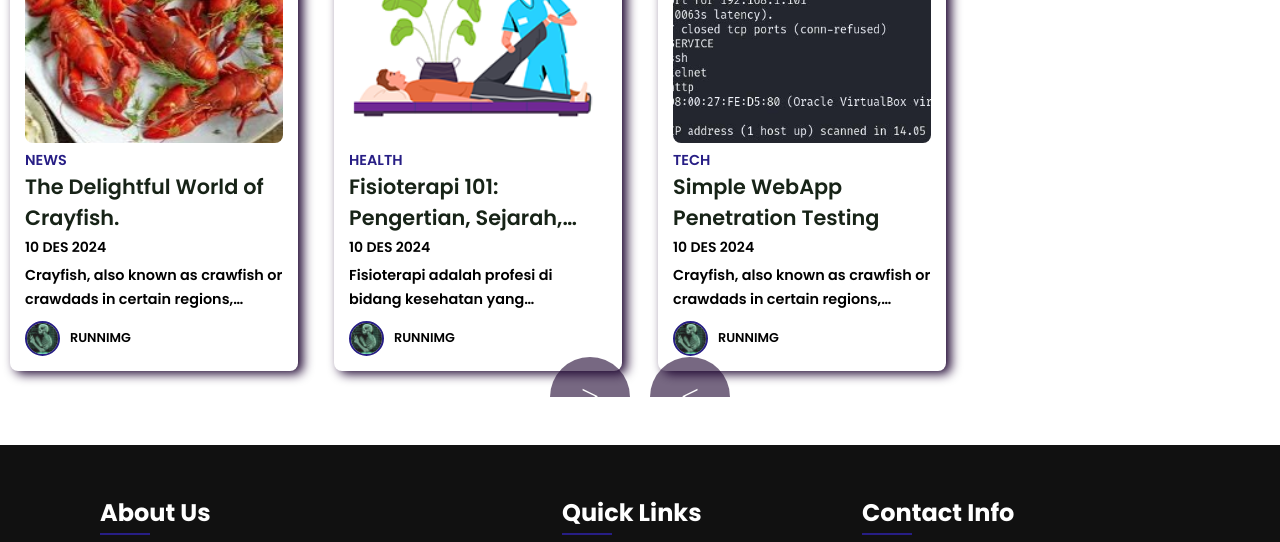
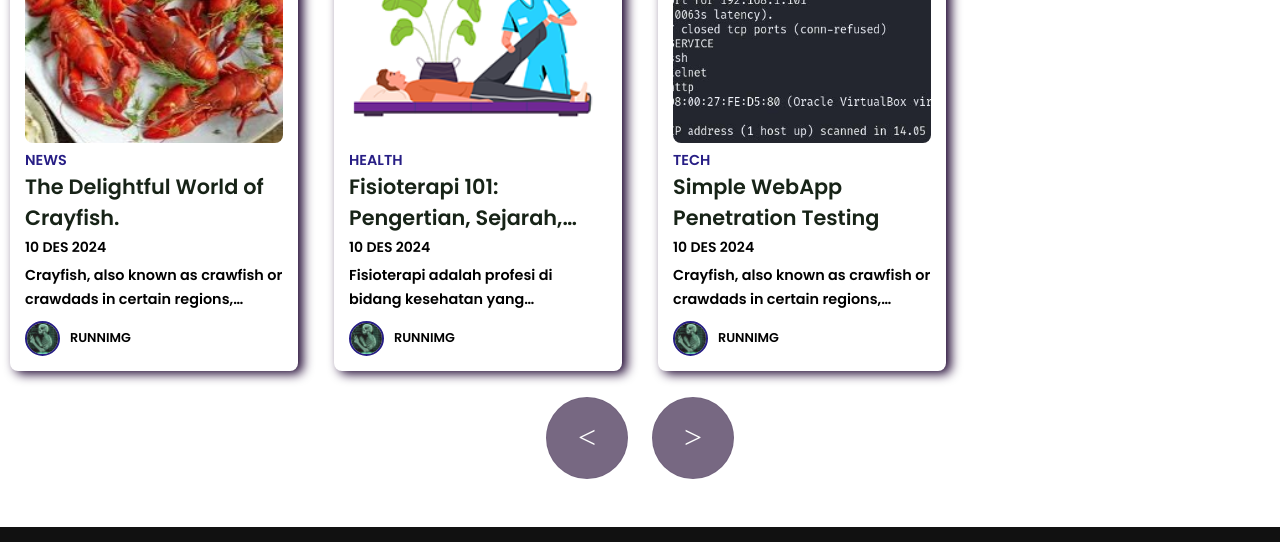
Before and after one commit to iqbalkopling01/CyberTherapy, a plain HTML site: page page1.html in a window 1280 px wide. Shown: the part 4814-5356 px from the top of the page. Drawn offline with nearby package versions, Linux system fonts and the light colour scheme.

Commit message:
fix next button 2

```diff
--- a/style.css
+++ b/style.css
@@ -511,41 +511,35 @@ h3 {
     justify-content: center;
     width: fit-content;
 }
+.slider-button-wrap {
+    position: relative;
+    margin: 1rem auto 0 auto;
+    column-gap: 24px;
+    display: flex;
+    justify-content: center;
+    width: fit-content;
+}
 
 .slider-button-wrap .slider-button-prev,
 .slider-button-wrap .slider-button-next {
     background-color: var(--second-color);
-    border: none;
-    color: #fff;
-    padding: 10px;
+    border: 1px solid var(--second-color);
+    color: #1d0430;
+    padding: 10px 15px;
     align-items: center;
     border-radius: 50%; /* Circular buttons */
     cursor: pointer;
     transition: all 0.3s ease;
-    position: absolute;
-    top: 50%;
-    transform: translateY(-50%);
-    z-index: 10;
-}
-
-.slider-button-wrap .slider-button-prev {
-    left: 10px; /* Adjust for proper alignment */
-}
-
-.slider-button-wrap .slider-button-next {
-    right: 10px; /* Adjust for proper alignment */
+    display: flex;
+    justify-content: center;
+    font-size: 1.5rem;
 }
 
 .slider-button-wrap .slider-button-prev:hover,
 .slider-button-wrap .slider-button-next:hover {
-    background-color: hsl(199, 98%, 56%); /* Add hover effect */
-    transform: scale(1.1);
+    background-color: hsl(199, 98%, 56%);
+    color: #fff;
 }
-
-.slider-button-wrap .slider-button-prev:active,
-.slider-button-wrap .slider-button-next:active {
-    transform: scale(0.9);
-    transition: transform 100ms;
 }
 
 @media (max-width: 768px) {
```
